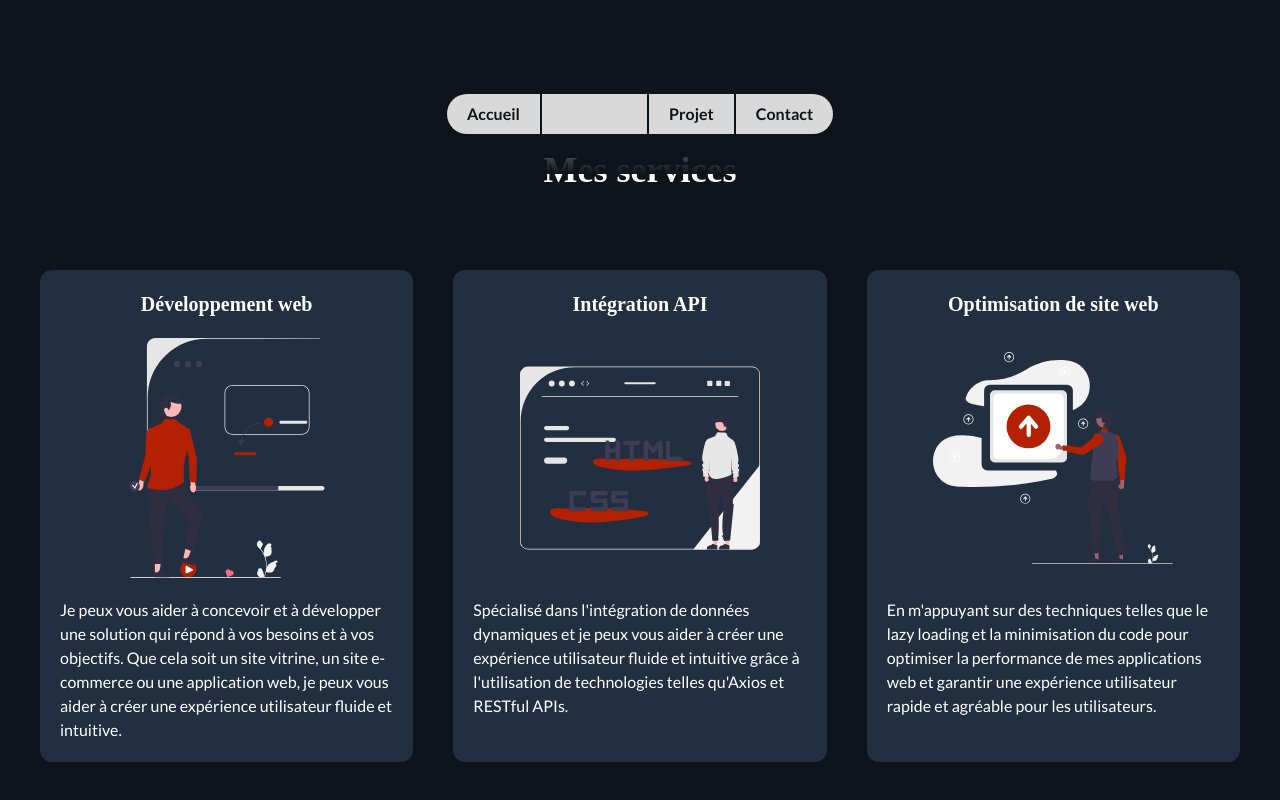
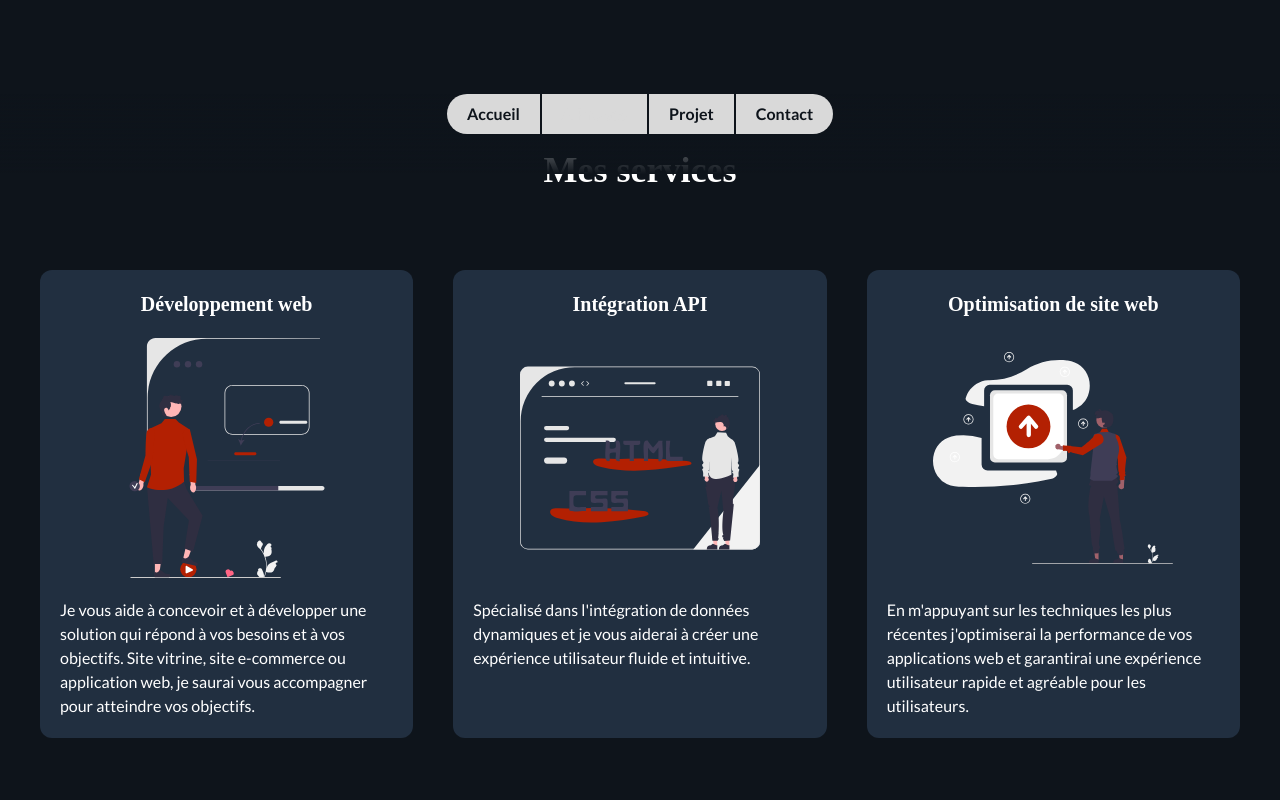
Before and after one commit to pierricktly/Portfolio, a Nuxt app: page /about in a window 1280 px wide. Shown: the part 626-1426 px from the top of the page. Built offline with nearby package versions, Linux system fonts and the light colour scheme.

Commit message:
fix offer description

```diff
--- a/pages/about.vue
+++ b/pages/about.vue
@@ -43,21 +43,22 @@
             <p class="text-center text-lg lg:text-xl bookman font-semibold">Développement web</p>
             <icon-webdesign class="mx-auto w-32 h-32 lg:w-60 lg:h-60"/>
             <p class="whitespace-pre-line text-sm leading-loose lg:text-base">
-              Je peux vous aider à concevoir et à développer une solution qui répond à vos besoins et à vos objectifs. Que cela soit un site vitrine, un site e-commerce ou une application web, je peux vous aider à créer une expérience utilisateur fluide et intuitive.
+              Je vous aide à concevoir et à développer une solution qui répond à vos besoins et à vos objectifs.
+              Site vitrine, site e-commerce ou application web, je saurai vous accompagner pour atteindre vos objectifs.
             </p>
           </article>
           <article class="2xl:max-w-md space-y-5 p-5 2xl:-translate-y-10 rounded-xl bg-[#212F40]">
             <p class="text-center text-lg lg:text-xl bookman font-semibold">Intégration API</p>
             <icon-dev class="mx-auto w-32 h-32 lg:w-60 lg:h-60"/>
             <p class="whitespace-pre-line text-sm leading-loose lg:text-base">
-              Spécialisé dans l'intégration de données dynamiques et je peux vous aider à créer une expérience utilisateur fluide et intuitive grâce à l'utilisation de technologies telles qu'Axios et RESTful APIs.
+              Spécialisé dans l'intégration de données dynamiques et je vous aiderai à créer une expérience utilisateur fluide et intuitive.
             </p>
           </article>
           <article class="2xl:max-w-md space-y-5 p-5 2xl:-translate-y-10 rounded-xl bg-[#212F40]">
             <p class="text-center text-lg lg:text-xl bookman font-semibold">Optimisation de site web</p>
             <icon-maintenance class="mx-auto w-32 h-32 lg:w-60 lg:h-60"/>
             <p class="whitespace-pre-line text-sm leading-loose lg:text-base">
-              En m'appuyant sur des techniques telles que le lazy loading et la minimisation du code pour optimiser la performance de mes applications web et garantir une expérience utilisateur rapide et agréable pour les utilisateurs.
+              En m'appuyant sur les techniques les plus récentes j'optimiserai la performance de vos applications web et garantirai une expérience utilisateur rapide et agréable pour les utilisateurs.
             </p>
           </article>
         </div>
```
